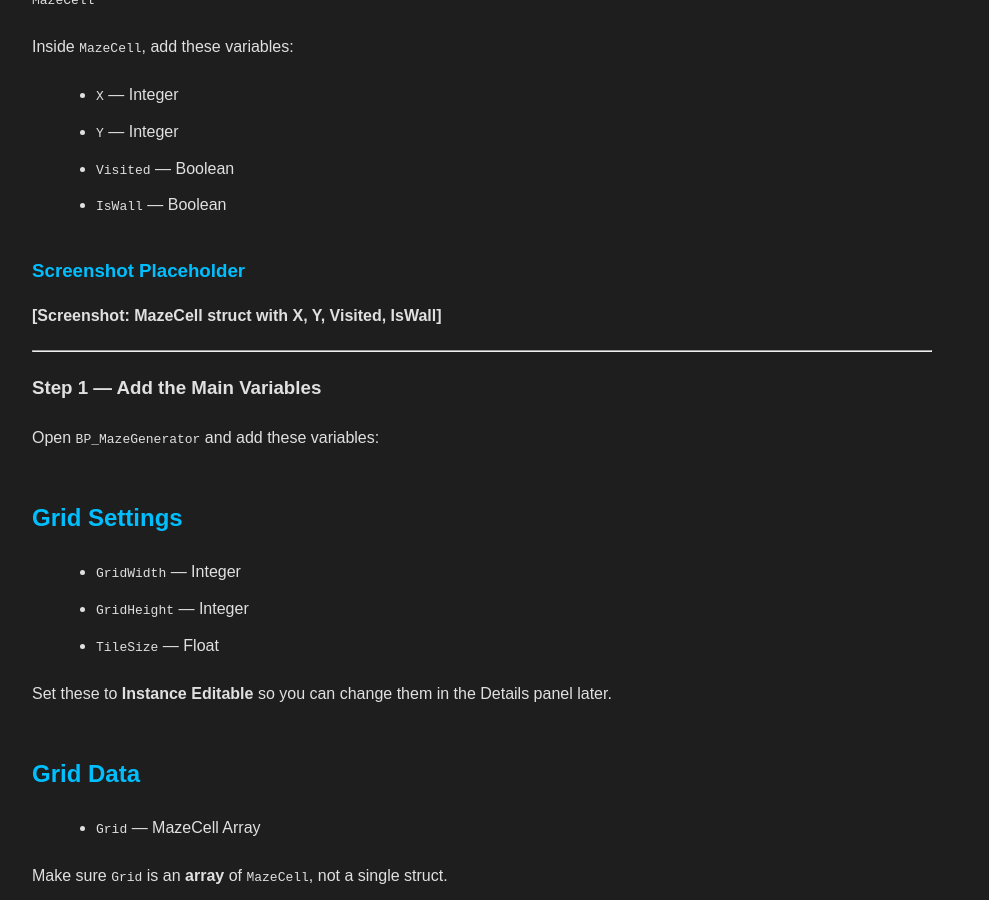
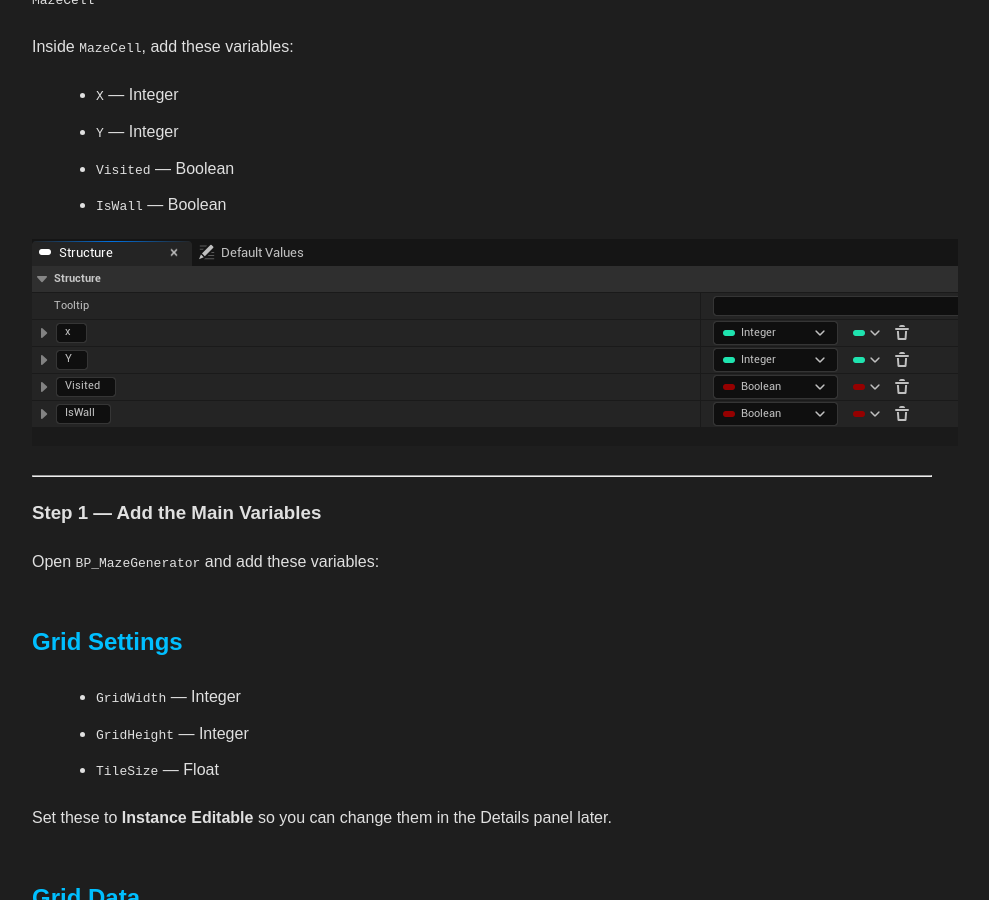
Before and after one commit to ScriptureExamined/NovawrightStudios, a Jekyll site: the page built from _posts/2025-08-02-UE5-Maze-Tutorial-using-Blueprints.md, in a window 1280 px wide and 900 px high, scrolled down 1431 px. Shown: the whole window, without its empty margins (158-1147 px from the left). Built offline with Jekyll 4.4.1, drawn with Linux system fonts in a browser that asks for light colours.

Commit message:
Update 2025-08-02-UE5-Maze-Tutorial-using-Blueprints.md

```diff
--- a/_posts/2025-08-02-UE5-Maze-Tutorial-using-Blueprints.md
+++ b/_posts/2025-08-02-UE5-Maze-Tutorial-using-Blueprints.md
@@ -57,9 +57,7 @@ Inside `MazeCell`, add these variables:
 - `Visited` — Boolean
 - `IsWall` — Boolean
 
-### Screenshot Placeholder
-
-**[Screenshot: MazeCell struct with X, Y, Visited, IsWall]**
+![Example]({{ "/assets/images/blog/Screenshot 2026-04-08 112134.png" | relative_url }})
 
 ---
 
```
